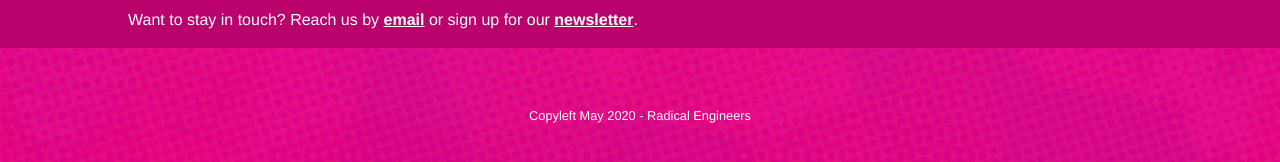
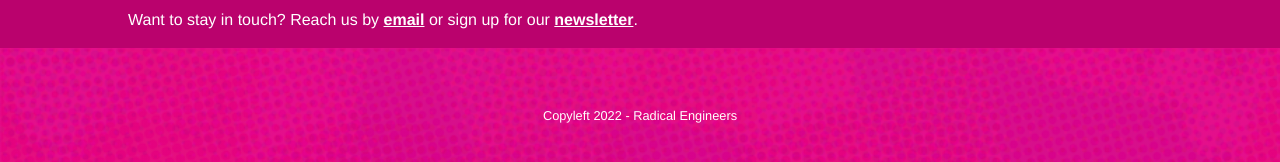
Before and after one commit to radicalengineers/radicalengineers.github.io, a Jekyll site: the page index.html, which Jekyll copies as it is, in a window 1280 px wide and 900 px high, scrolled down 4228 px. Shown: the part 733-895 px from the top of the window. Built offline with Jekyll 4.4.1, drawn with Linux system fonts in a browser that asks for light colours.

Commit message:
Update index.html

```diff
--- a/index.html
+++ b/index.html
@@ -222,7 +222,7 @@
     <div class="bg-footer">
       <footer>
         <div class="center pt4 mt3">
-          <p style="font-size:0.8rem;color:white">Copyleft May 2020 - Radical Engineers</p>
+          <p style="font-size:0.8rem;color:white">Copyleft 2022 - Radical Engineers</p>
         </div>
       </footer>
     </div>
```
